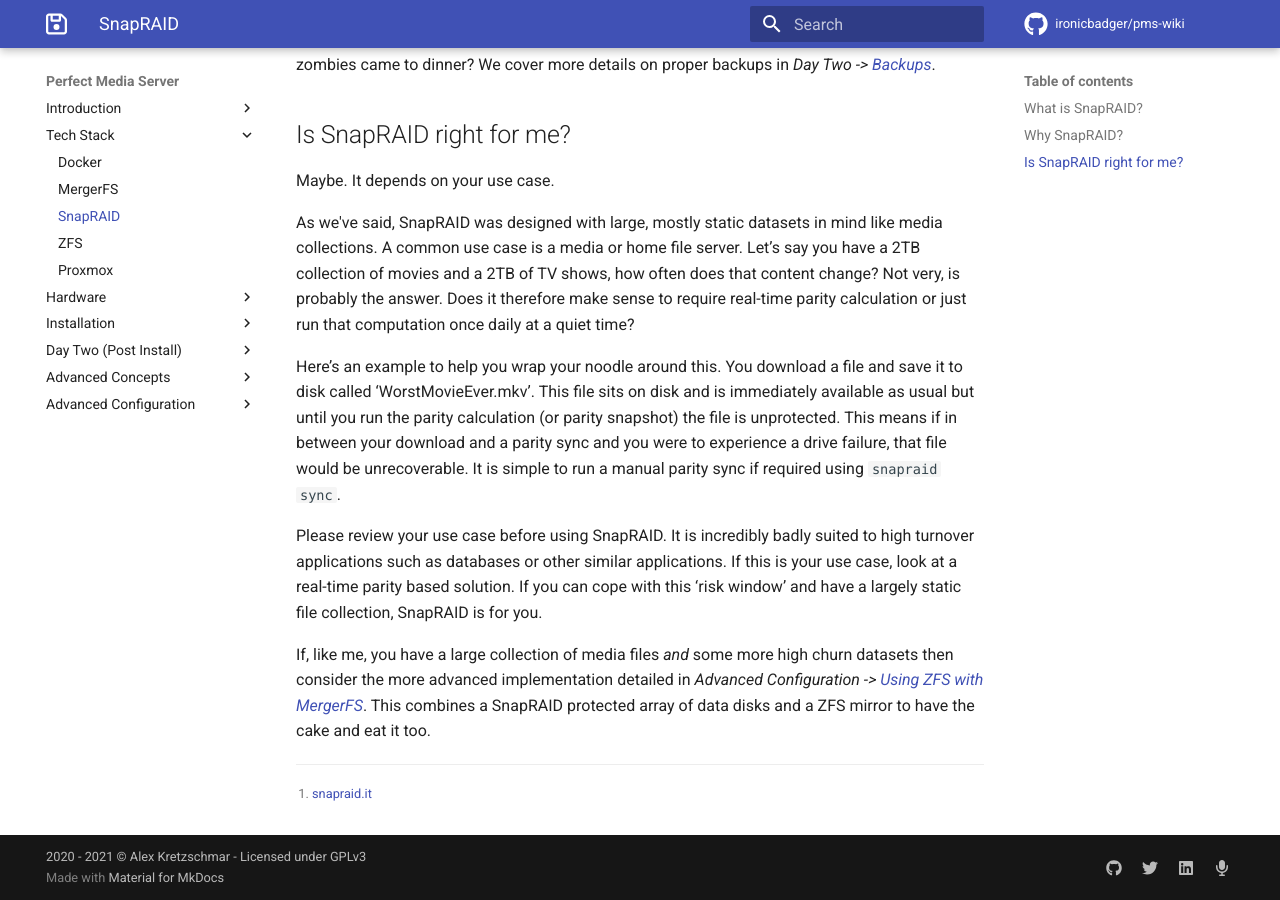
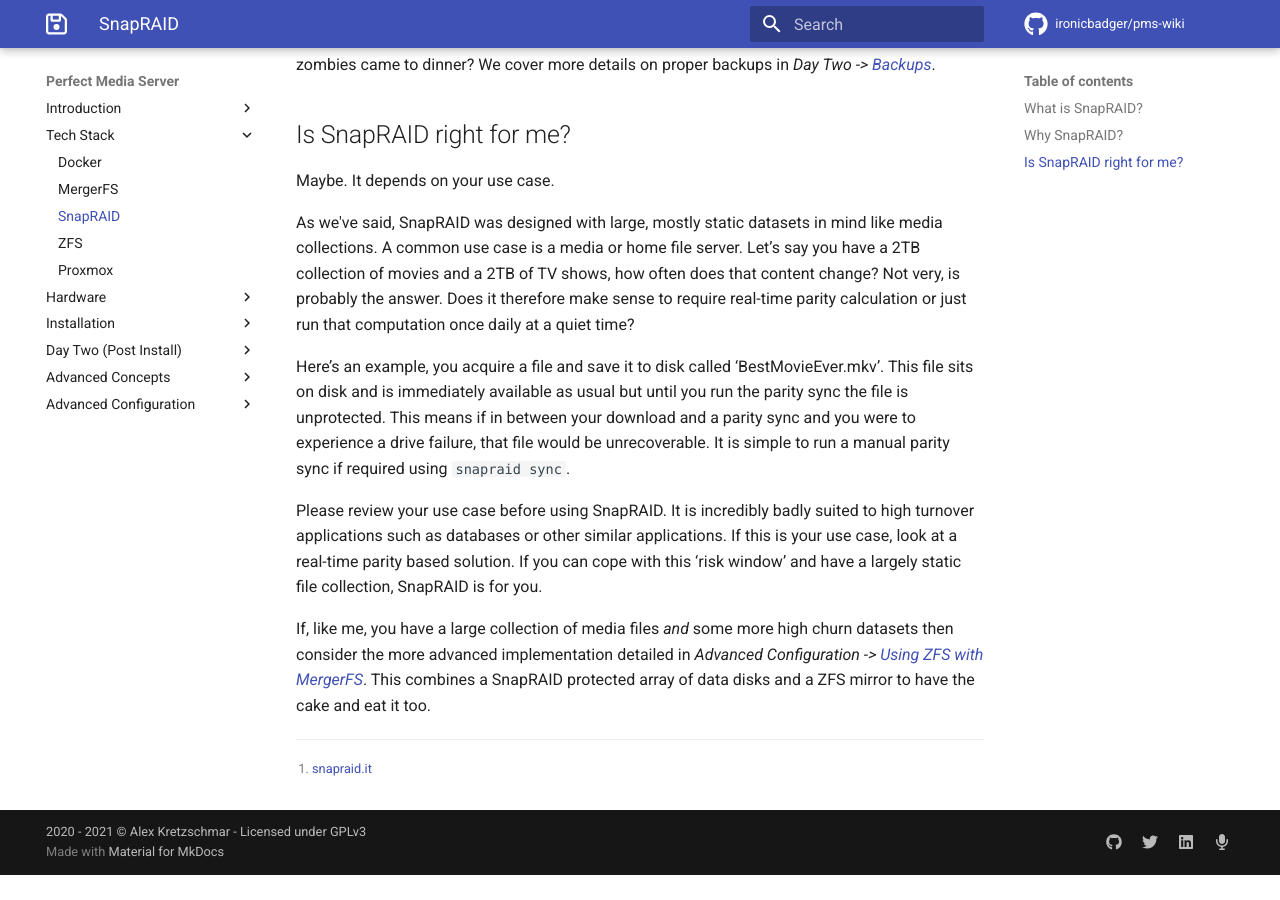
Before and after one commit to ironicbadger/pms-wiki, an MkDocs documentation site: the page built from docs/tech-stack/snapraid.md, in a window 1280 px wide and 900 px high, scrolled down 1827 px. Built offline with MkDocs 1.6.1 and Material for MkDocs 9.7.7, drawn with Linux system fonts in a browser that asks for light colours; some web fonts are replaced; comment, search, counter and statistics services are not loaded; after the commit the page ends 2702 px from its top, so only the background shows below that.

Commit message:
wordsmithing

```diff
--- a/docs/tech-stack/snapraid.md
+++ b/docs/tech-stack/snapraid.md
@@ -36,7 +36,7 @@ Maybe. It depends on your use case.
 
 As we've said, SnapRAID was designed with large, mostly static datasets in mind like media collections. A common use case is a media or home file server. Let’s say you have a 2TB collection of movies and a 2TB of TV shows, how often does that content change? Not very, is probably the answer. Does it therefore make sense to require real-time parity calculation or just run that computation once daily at a quiet time?
 
-Here’s an example to help you wrap your noodle around this. You download a file and save it to disk called ‘WorstMovieEver.mkv’. This file sits on disk and is immediately available as usual but until you run the parity calculation (or parity snapshot) the file is unprotected. This means if in between your download and a parity sync and you were to experience a drive failure, that file would be unrecoverable. It is simple to run a manual parity sync if required using `snapraid sync`.
+Here’s an example, you acquire a file and save it to disk called ‘BestMovieEver.mkv’. This file sits on disk and is immediately available as usual but until you run the parity sync the file is unprotected. This means if in between your download and a parity sync and you were to experience a drive failure, that file would be unrecoverable. It is simple to run a manual parity sync if required using `snapraid sync`.
 
 Please review your use case before using SnapRAID. It is incredibly badly suited to high turnover applications such as databases or other similar applications. If this is your use case, look at a real-time parity based solution. If you can cope with this ‘risk window’ and have a largely static file collection, SnapRAID is for you.
 
```
